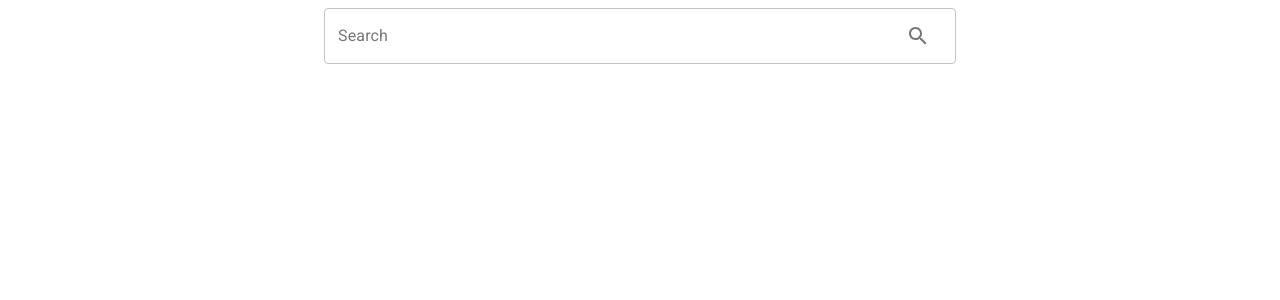
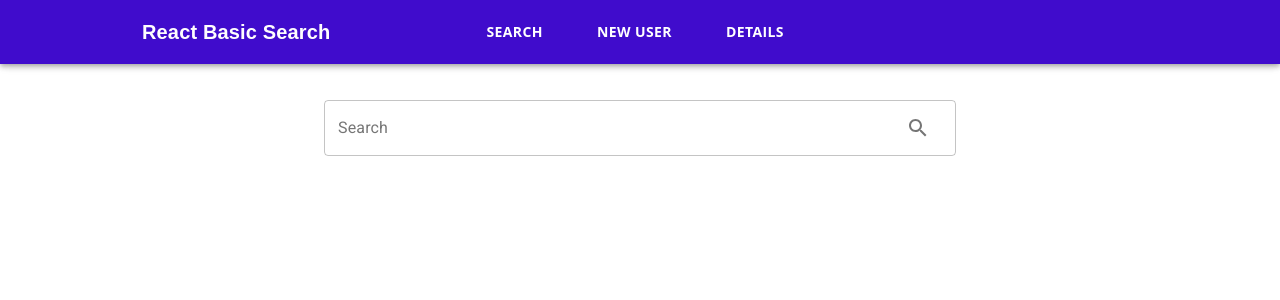
Before and after one commit to xador7/react-basic-search, a React (Create React App) app: page /search in a window 1280 px wide. Shown: the top 300 px of the page. Built offline with nearby package versions, Linux system fonts and the light colour scheme.

Commit message:
Added material navigation

```diff
--- a/package.json
+++ b/package.json
@@ -20,6 +20,7 @@
     "firebase": "^9.6.8",
     "react": "^17.0.2",
     "react-dom": "^17.0.2",
+    "react-router-dom": "^6.2.2",
     "react-scripts": "5.0.0",
     "typescript": "^4.6.2",
     "web-vitals": "^2.1.4"
--- a/src/App.tsx
+++ b/src/App.tsx
@@ -1,12 +1,26 @@
-import React from 'react';
+import React, { useState, useEffect, ReactElement, FC} from 'react';
+import { BrowserRouter as Router, Routes, Route} from 'react-router-dom'
+
+import Navigation from "./components/Navigation";
 import Search from "./components/Search";
+import NewUser from "./components/NewUser";
+import UserDetails from "./components/UserDetails";
 
-function App() {
+export interface IAppProps {}
+
+const App: FC<IAppProps> = (props): ReactElement => {
   return (
-    <div>
-      <Search />
-    </div>
+      <Router>
+        <Navigation />
+        <Routes>
+            <Route path="/new-user" element={ <NewUser /> } />
+            <Route path="/search" element={ <Search /> } />
+            <Route path="/details" />
+              <Route index element={ <UserDetails /> } />
+              <Route path=":id" element={ <UserDetails /> } />
+        </Routes>
+      </Router>
   );
-}
+};
 
 export default App;
--- /dev/null
+++ b/src/components/Navigation.tsx
@@ -0,0 +1,190 @@
+import React, { useState, useEffect, ReactElement, FC } from 'react';
+import {
+    AppBar,
+    Toolbar,
+    Typography,
+    makeStyles,
+    Button,
+    IconButton,
+    Drawer,
+    Link,
+    MenuItem,
+} from "@material-ui/core";
+import MenuIcon from "@material-ui/icons/Menu";
+import { Link as RouterLink } from "react-router-dom";
+
+const headersData = [
+    {
+        label: "Search",
+        href: "/search",
+    },
+    {
+        label: "New User",
+        href: "/new-user",
+    },
+    {
+        label: "Details",
+        href: "/details",
+    },
+    // {
+    //     label: "LogIn",
+    //     href: "/login",
+    // },
+];
+
+const useStyles = makeStyles(() => ({
+    header: {
+        backgroundColor: "#400CCC",
+        paddingRight: "79px",
+        paddingLeft: "118px",
+        "@media (max-width: 900px)": {
+            paddingLeft: 0,
+        },
+    },
+    logo: {
+        fontFamily: "Work Sans, sans-serif",
+        fontWeight: 600,
+        color: "#FFFEFE",
+        textAlign: "left",
+    },
+    menuButton: {
+        fontFamily: "Open Sans, sans-serif",
+        fontWeight: 700,
+        size: "18px",
+        marginLeft: "38px",
+    },
+    toolbar: {
+        width: "650px",
+        display: "flex",
+        justifyContent: "space-between",
+    },
+    drawerContainer: {
+        padding: "20px 30px",
+    },
+}));
+
+export interface INavigationProps {}
+
+const Navigation: FC<INavigationProps> = (props): ReactElement => {
+    const { header, logo, menuButton, toolbar, drawerContainer } = useStyles();
+
+    const [state, setState] = useState({
+        mobileView: false,
+        drawerOpen: false,
+    });
+
+    const { mobileView, drawerOpen } = state;
+
+    useEffect(() => {
+        const setResponsiveness = () => {
+            return window.innerWidth < 900
+                ? setState((prevState) => ({ ...prevState, mobileView: true }))
+                : setState((prevState) => ({ ...prevState, mobileView: false }));
+        };
+
+        setResponsiveness();
+
+        window.addEventListener("resize", () => setResponsiveness());
+
+        return () => {
+            window.removeEventListener("resize", () => setResponsiveness());
+        };
+    }, []);
+
+    const displayDesktop = () => {
+        return (
+            <Toolbar className={ toolbar }>
+                { Logo }
+                <div>{ getMenuButtons() }</div>
+            </Toolbar>
+        );
+    };
+
+    const displayMobile = () => {
+        const handleDrawerOpen = () =>
+            setState((prevState) => ({ ...prevState, drawerOpen: true }));
+        const handleDrawerClose = () =>
+            setState((prevState) => ({ ...prevState, drawerOpen: false }));
+
+        return (
+            <Toolbar>
+                <IconButton
+                    {...{
+                        edge: "start",
+                        color: "inherit",
+                        "aria-label": "menu",
+                        "aria-haspopup": "true",
+                        onClick: handleDrawerOpen,
+                    }}
+                >
+                    <MenuIcon />
+                </IconButton>
+
+                <Drawer
+                    {...{
+                        anchor: "left",
+                        open: drawerOpen,
+                        onClose: handleDrawerClose,
+                    }}
+                >
+                    <div className={ drawerContainer }>{ getDrawerChoices() }</div>
+                </Drawer>
+
+                <div>{ Logo }</div>
+
+            </Toolbar>
+        );
+    };
+
+    const getDrawerChoices = () => {
+        return headersData.map(({ label, href }) => {
+            return (
+                <Link
+                    {...{
+                        component: RouterLink,
+                        to: href,
+                        color: "inherit",
+                        style: { textDecoration: "none" },
+                        key: label,
+                    }}
+                >
+                    <MenuItem>{ label }</MenuItem>
+                </Link>
+            );
+        });
+    };
+
+    const Logo = (
+        <Typography variant="h6" component="h1" className={ logo }>
+            React Basic Search
+        </Typography>
+    );
+
+    const getMenuButtons = () => {
+        return headersData.map(({ label, href }) => {
+            return (
+                <Button
+                    {...{
+                        key: label,
+                        color: "inherit",
+                        to: href,
+                        component: RouterLink,
+                        className: menuButton,
+                    }}
+                >
+                    { label }
+                </Button>
+            );
+        });
+    };
+
+    return (
+        <header>
+            <AppBar className={ header }>
+                { mobileView ? displayMobile() : displayDesktop() }
+            </AppBar>
+        </header>
+    );
+};
+
+export default Navigation;
--- /dev/null
+++ b/src/components/NewUser.tsx
@@ -0,0 +1,13 @@
+import { ReactElement, FC } from "react";
+
+export interface INewUserProps {}
+
+const NewUser: FC<INewUserProps> = (props): ReactElement => {
+    return(
+        <div>
+            <p>Add new User</p>
+        </div>
+    );
+};
+
+export default NewUser;
--- a/src/components/Search.tsx
+++ b/src/components/Search.tsx
@@ -1,33 +1,33 @@
 import { useState, useEffect, ReactElement, FC } from "react";
-import {  TextField, IconButton } from '@material-ui/core';
+import { TextField, IconButton } from '@material-ui/core';
 import { SearchOutlined } from '@material-ui/icons';
-import './Search.css'
+
+import '../style/Search.css'
 
 const Search: FC<{}> = (): ReactElement => {
-// function Search(props:{}){
 
     const [value, setValue] = useState<string>('');
     const [result, setResult] = useState<string[]>([]);
     useEffect(() => {
         if(value.length > 0){
             fetch('https://react-basic-search-default-rtdb.europe-west1.firebasedatabase.app/names.json')
-                .then(
-                    response => response.json()
-                ).then( responseData => {
-                    console.log('responseData', responseData);
+                .then( response => response.json())
+                .then( responseData => {
+                    // console.log('responseData', responseData);
                     setResult([]);
                     let searchQuery = value.toLocaleLowerCase();
-                    console.log('searchQuery', searchQuery);
+                    // console.log('searchQuery', searchQuery);
                     for(const key in responseData){
                         let person = responseData[key].toLowerCase();
-                        console.log('person',person);
+                        // console.log('person',person);
                         if(person.slice(0, searchQuery.length).indexOf(searchQuery) !== -1){
                             setResult( prevResult => {
                                 return [...prevResult, responseData[key]];
                             });
                         }
                     }
-                }).catch(error => {
+                })
+                .catch(error => {
                     console.log(error);
                 })
         }else{
@@ -54,15 +54,15 @@
             />
             <div className='searchList'>
                 { result.map((result, index) => (
-                        <a href='#' key={index}>
-                            <div className='searchEntry'>
-                                { result }
-                             </div>
-                        </a>
-                    ))}
+                    <a href='/details/' key={index}>
+                        <div className='searchEntry'>
+                            { result }
+                         </div>
+                    </a>
+                ))}
             </div>
         </div>
     );
-}
+};
 
 export default Search;
--- /dev/null
+++ b/src/components/UserDetails.tsx
@@ -0,0 +1,13 @@
+import {ReactElement, FC} from 'react';
+
+export interface IUserDetailsProps {}
+
+const UserDetails: FC<IUserDetailsProps> = (props): ReactElement => {
+    return(
+        <div>
+            <p>User Details</p>
+        </div>
+    );
+};
+
+export default UserDetails;
--- a/src/components/Search.css
+++ b/src/style/Search.css
@@ -1,19 +1,23 @@
 .container{
-    margin: 0 auto;
+    margin: 100px auto;
     width: 50% !important;
 }
 .searchList{
-    width: 200px;
-    height: 200px;
+    width: 300px;
+    height: auto;
     font-size: 20px;
-    /*border: 1px solid gray;*/
     color: black;
 }
 .searchList a{
+    font-family: Work Sans, sans-serif;
+    font-size: 16px;
+    font-weight: 600;
     text-decoration: none;
 }
 .searchEntry{
     color: #57952c !important;
+    padding: 2px;
+    /*background:  #400ccc;*/
 }
 .searchBar{
 
```
Also changed, not shown: 1 other file (tests, documents, lock files or other folders).
